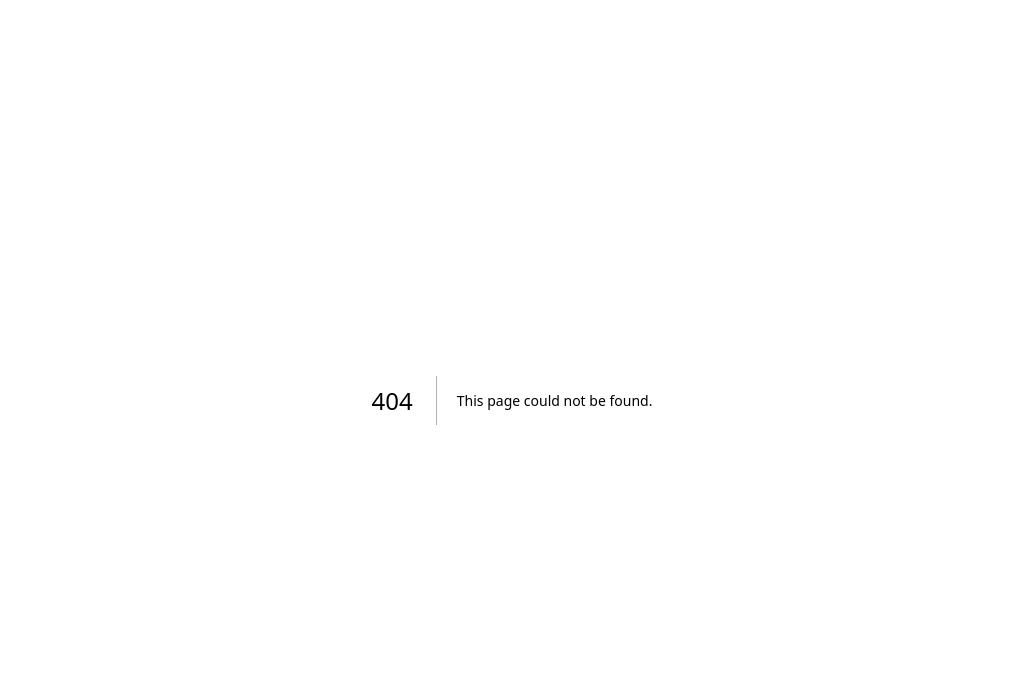
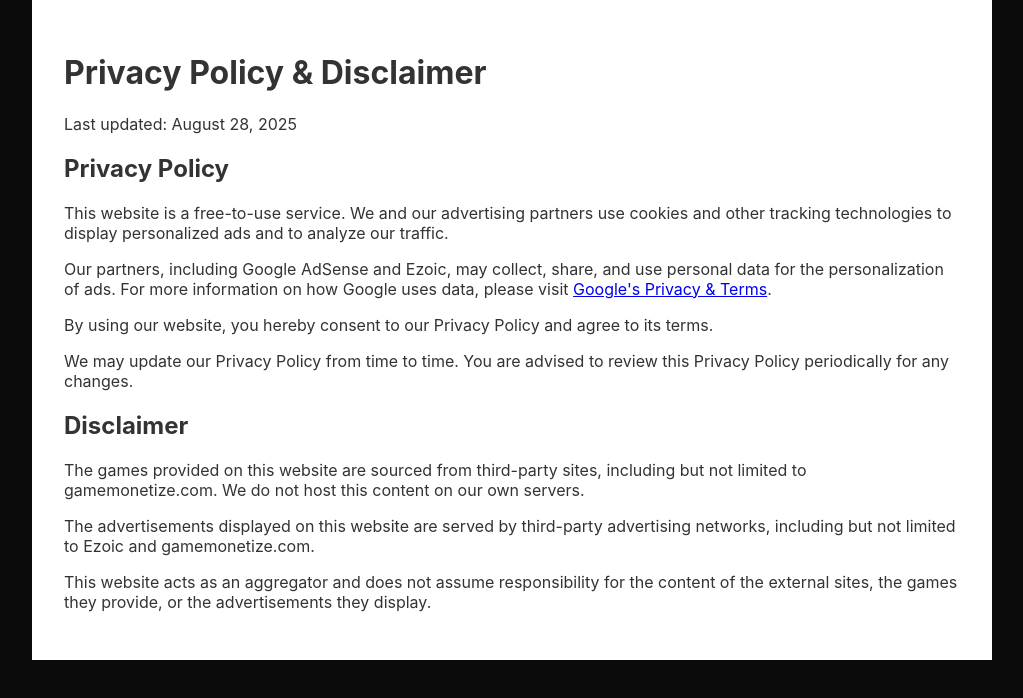
Before and after one commit to ajteter/gm2, a Next.js app: page /privacy-policy in a window 1280 px wide. Before the commit this address had no page. Shown: the top 698 px of the page, without its empty margins (128-1151 px from the left). Built offline with nearby package versions, Linux system fonts and the light colour scheme.

Commit message:
Create page.js

```diff
--- /dev/null
+++ b/app/privacy-policy/page.js
@@ -0,0 +1,33 @@
+export default function PrivacyPolicy() {
+  return (
+    <div className="container" style={{ padding: '2rem', color: '#333', backgroundColor: 'white' }}>
+      <h1>Privacy Policy & Disclaimer</h1>
+      <p>Last updated: August 28, 2025</p>
+
+      <h2>Privacy Policy</h2>
+      <p>
+        This website is a free-to-use service. We and our advertising partners use cookies and other tracking technologies to display personalized ads and to analyze our traffic.
+      </p>
+      <p>
+        Our partners, including Google AdSense and Ezoic, may collect, share, and use personal data for the personalization of ads. For more information on how Google uses data, please visit <a href="https://policies.google.com/technologies/partner-sites" target="_blank" rel="noopener noreferrer">Google's Privacy & Terms</a>.
+      </p>
+      <p>
+        By using our website, you hereby consent to our Privacy Policy and agree to its terms.
+      </p>
+      <p>
+        We may update our Privacy Policy from time to time. You are advised to review this Privacy Policy periodically for any changes.
+      </p>
+
+      <h2>Disclaimer</h2>
+      <p>
+        The games provided on this website are sourced from third-party sites, including but not limited to gamemonetize.com. We do not host this content on our own servers.
+      </p>
+      <p>
+        The advertisements displayed on this website are served by third-party advertising networks, including but not limited to Ezoic and gamemonetize.com.
+      </p>
+      <p>
+        This website acts as an aggregator and does not assume responsibility for the content of the external sites, the games they provide, or the advertisements they display.
+      </p>
+    </div>
+  );
+}
```
